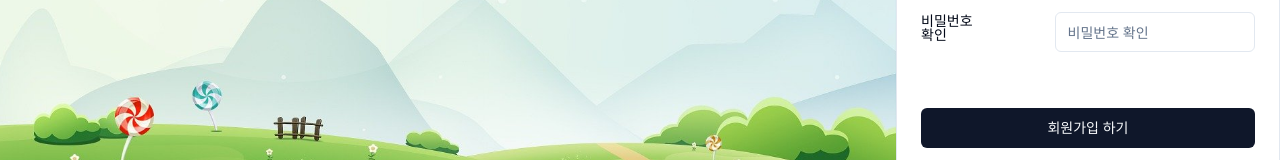
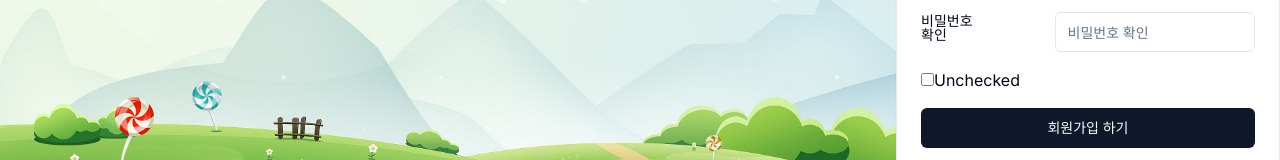
Before and after one commit to ByoungOhBAE/frontend, a Next.js app: page / in a window 1280 px wide. Both pictures are taken after a click on the button "회원가입". Shown: the part 533-693 px from the top of the page. Built offline with nearby package versions, Linux system fonts and the light colour scheme.

Commit message:
checkbox 생성

```diff
--- a/components/component/signup.tsx
+++ b/components/component/signup.tsx
@@ -6,9 +6,27 @@ import { Button } from "@/components/ui/button";
 import { CardHeader, CardContent, Card } from "@/components/ui/card";
 import { Label } from "@/components/ui/label";
 import { Input } from "@/components/ui/input";
-import { useState } from "react";
+import React, { useState } from "react";
 import axios from 'axios';
 import router from 'next/router';
+
+interface CheckboxExampleProps {
+    isChecked: boolean;
+    toggleCheckbox: () => void;
+  }
+
+  function CheckboxExample({ isChecked, toggleCheckbox }: CheckboxExampleProps) {
+    return (
+      <div>
+        <input
+          type="checkbox"
+          checked={isChecked}
+          onChange={toggleCheckbox}
+        />
+        <span>{isChecked ? '개인정보 동의(확인)' : '개인정보 동의(확인완료)'}</span>
+      </div>
+    );
+  }
 
 // const fetchSign = async () => {
 //     try {
@@ -29,6 +47,7 @@ export function Signup({ setShowSignup }) {
     });
 
     const [errorMessage, setErrorMessage] = useState("");   // 에러 메시지 상태 추가
+    const [isChecked, setIsChecked] = useState(false);
 
     const handleChange = (event) => {
         const { id, value } = event.target;
@@ -36,6 +55,10 @@ export function Signup({ setShowSignup }) {
             ...prevData,
             [id]: value,
         }));
+    };
+
+    const toggleCheckbox = () => {
+        setIsChecked(!isChecked);
     };
 
     const handleSubmit = async (event) => {
@@ -162,7 +185,14 @@ export function Signup({ setShowSignup }) {
                             />
                         </div>
                         <div>
-                            <input type="checkbox" class="appearance-none checked:bg-blue-500 ..." />
+                            {/* <input type="checkbox" class="appearance-none checked:bg-blue-500 ..." /> */}
+                            <input
+                                type="checkbox"
+                                checked={isChecked}
+                                onChange={toggleCheckbox}
+                            />
+                            {/* 체크박스 상태에 따라 보여지는 텍스트 */}
+                            <span>{isChecked ? 'Checked' : 'Unchecked'}</span>
                         </div>
                         <Button className="w-full" type="submit">
                             회원가입 하기
```
